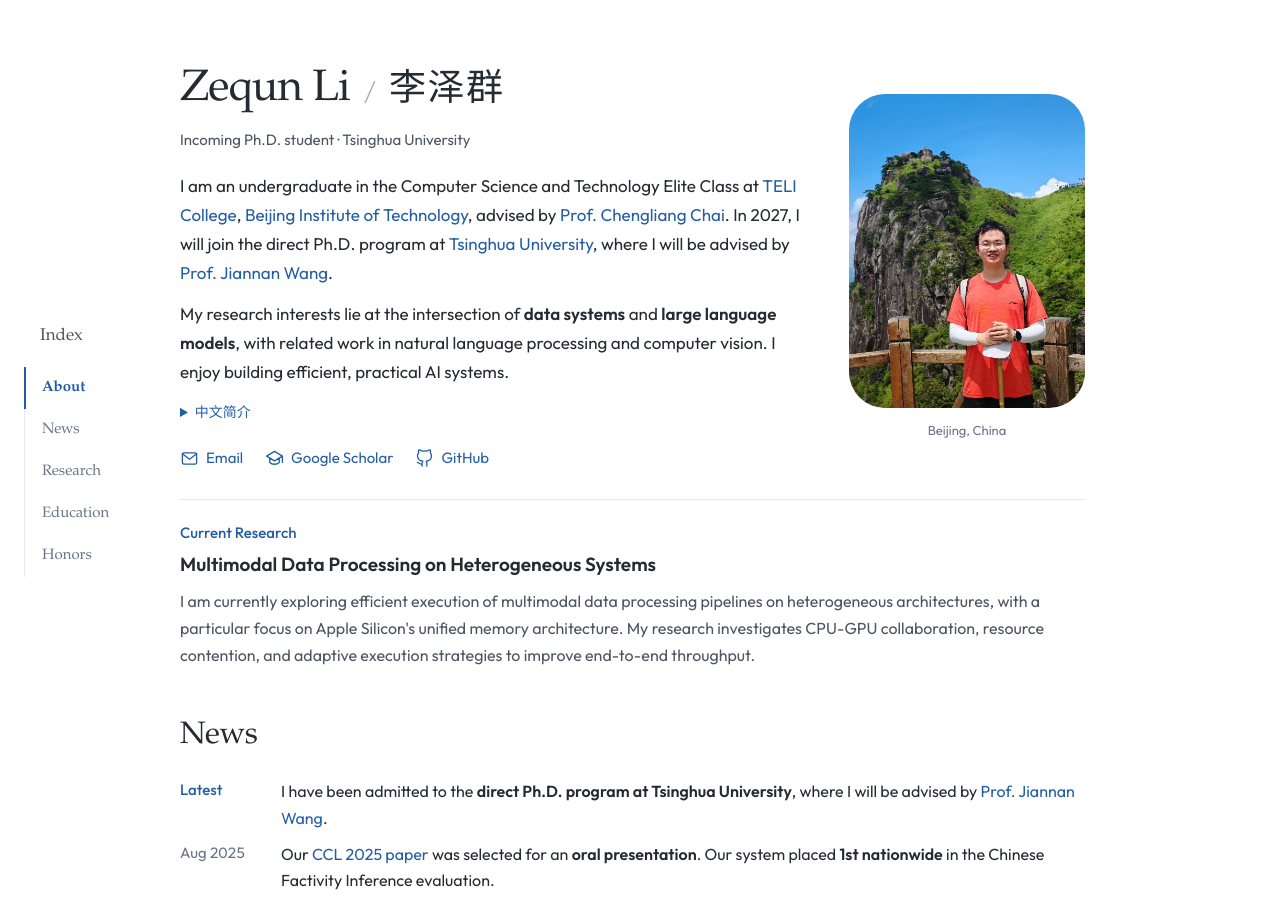
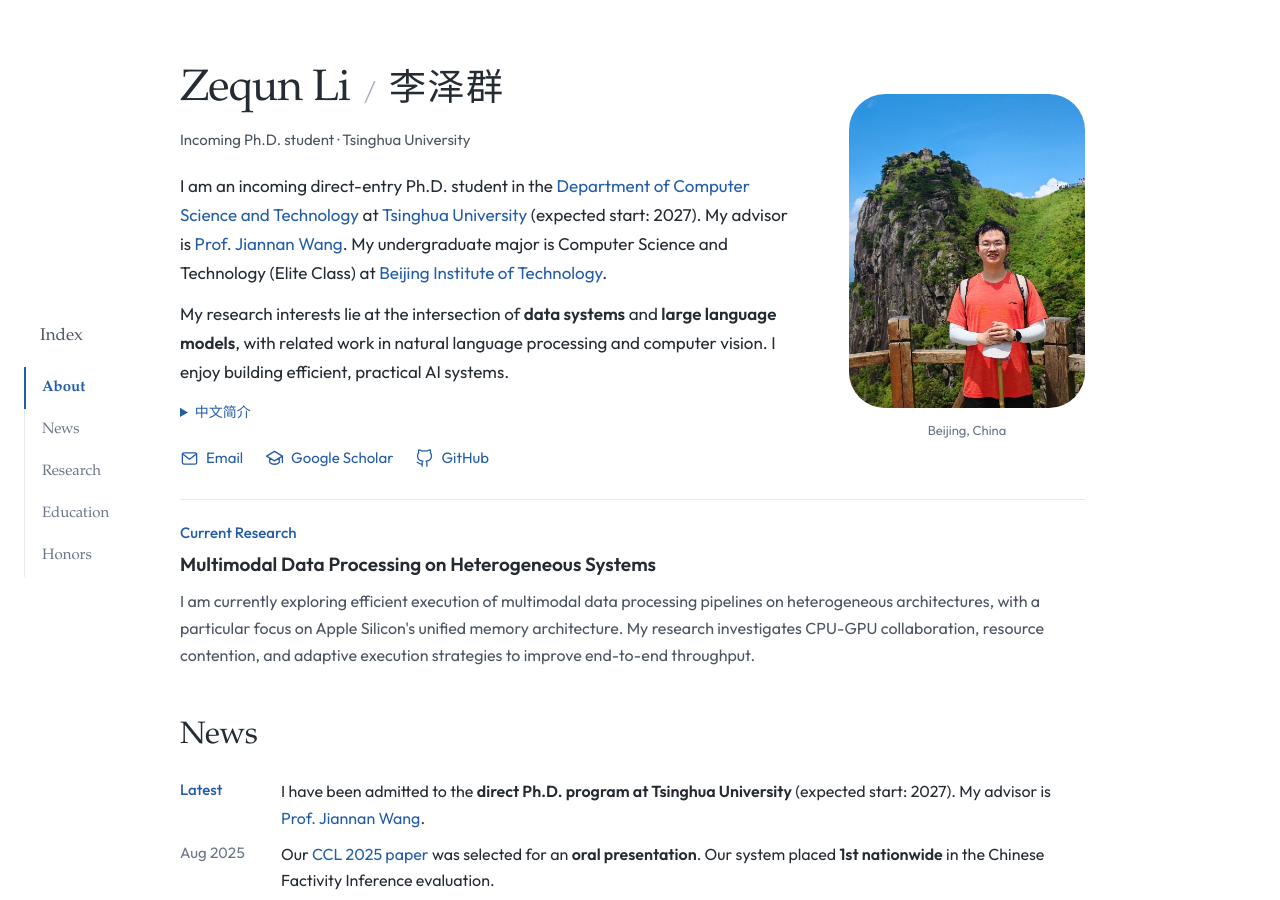
Before and after one commit to wisdomzq/wisdomzq.github.io, a Jekyll site: the page index.html, which Jekyll copies as it is, in a window 1280 px wide and 900 px high. Built offline with Jekyll 4.4.1, drawn with Linux system fonts in a browser that asks for light colours; some of the changed text lies outside the part shown.

Commit message:
Lead with incoming Tsinghua PhD and align advisor wording

```diff
--- a/index.html
+++ b/index.html
@@ -4,11 +4,11 @@
     <meta charset="utf-8">
     <meta name="viewport" content="width=device-width, initial-scale=1">
     <meta name="theme-color" content="#ffffff">
-    <meta name="description" content="Zequn Li (李泽群), incoming Ph.D. student at Tsinghua University in 2027 with Prof. Jiannan Wang. Data systems and efficient multimodal processing on heterogeneous architectures.">
+    <meta name="description" content="Zequn Li (李泽群), incoming direct-entry Ph.D. student in Computer Science and Technology at Tsinghua University (expected start: 2027). Advisor: Prof. Jiannan Wang. Research in data systems, large language models, and efficient multimodal processing.">
     <meta name="author" content="Zequn Li">
     <meta property="og:type" content="profile">
     <meta property="og:title" content="Zequn Li | 李泽群">
-    <meta property="og:description" content="Incoming Ph.D. student at Tsinghua University in 2027 with Prof. Jiannan Wang. Data systems and efficient multimodal processing on heterogeneous architectures.">
+    <meta property="og:description" content="Incoming direct-entry Ph.D. student in Computer Science and Technology at Tsinghua University (expected start: 2027). Advisor: Prof. Jiannan Wang. Research in data systems, large language models, and efficient multimodal processing.">
     <meta property="og:url" content="https://wisdomzq.github.io/">
     <meta property="og:image" content="https://wisdomzq.github.io/assets/images/zequn-li-orange.jpg">
     <meta name="twitter:card" content="summary">
@@ -25,12 +25,8 @@
         "alternateName": "李泽群",
         "url": "https://wisdomzq.github.io/",
         "image": "https://wisdomzq.github.io/assets/images/zequn-li-orange.jpg",
-        "description": "Undergraduate in the Computer Science and Technology Elite Class at TELI College, Beijing Institute of Technology (2023–2027, expected), advised by Prof. Chengliang Chai; incoming direct-entry Ph.D. student at Tsinghua University in 2027 with Prof. Jiannan Wang.",
+        "description": "Incoming direct-entry Ph.D. student in the Department of Computer Science and Technology at Tsinghua University (expected start: 2027). Advisor: Prof. Jiannan Wang. Undergraduate major: Computer Science and Technology (Elite Class), Beijing Institute of Technology.",
         "email": "mailto:zqli@bit.edu.cn",
-        "affiliation": {
-          "@type": "CollegeOrUniversity",
-          "name": "Beijing Institute of Technology"
-        },
         "sameAs": [
           "https://github.com/wisdomzq",
           "https://scholar.google.com/citations?user=GPgDgT0AAAAJ&hl=en"
@@ -69,13 +65,12 @@
           <h1 id="about-title">Zequn Li <span class="name-divider" aria-hidden="true">/</span> <span class="chinese-name" lang="zh-CN">李泽群</span></h1>
           <p class="profile__status">Incoming Ph.D. student · Tsinghua University</p>
           <p>
-            I am an undergraduate in the Computer Science and Technology Elite Class at
-            <a href="https://xuteli.bit.edu.cn/xygk1/tlsy/xyjjtl/index.htm" target="_blank" rel="noopener noreferrer">TELI College</a>,
-            <a href="https://www.bit.edu.cn/" target="_blank" rel="noopener noreferrer">Beijing Institute of Technology</a>,
-            advised by <a href="https://chai-chengliang.github.io/" target="_blank" rel="noopener noreferrer">Prof. Chengliang Chai</a>.
-            In 2027, I will join the direct Ph.D. program at
-            <a href="https://www.tsinghua.edu.cn/" target="_blank" rel="noopener noreferrer">Tsinghua University</a>,
-            where I will be advised by <a href="https://dbgroup.cs.tsinghua.edu.cn/jnwang/" target="_blank" rel="noopener noreferrer">Prof. Jiannan Wang</a>.
+            I am an incoming direct-entry Ph.D. student in the
+            <a href="https://www.cs.tsinghua.edu.cn/" target="_blank" rel="noopener noreferrer">Department of Computer Science and Technology</a> at
+            <a href="https://www.tsinghua.edu.cn/" target="_blank" rel="noopener noreferrer">Tsinghua University</a> (expected start: 2027).
+            My advisor is <a href="https://dbgroup.cs.tsinghua.edu.cn/jnwang/" target="_blank" rel="noopener noreferrer">Prof. Jiannan Wang</a>.
+            My undergraduate major is Computer Science and Technology (Elite Class) at
+            <a href="https://www.bit.edu.cn/" target="_blank" rel="noopener noreferrer">Beijing Institute of Technology</a>.
           </p>
           <p>
             My research interests lie at the intersection of <strong>data systems</strong> and
@@ -108,7 +103,7 @@
         <ul class="news-list">
           <li class="news-list__latest">
             <span class="news-date">Latest</span>
-            <p>I have been admitted to the <strong>direct Ph.D. program at Tsinghua University</strong>, where I will be advised by <a href="https://dbgroup.cs.tsinghua.edu.cn/jnwang/" target="_blank" rel="noopener noreferrer">Prof. Jiannan Wang</a>.</p>
+            <p>I have been admitted to the <strong>direct Ph.D. program at Tsinghua University</strong> (expected start: 2027). My advisor is <a href="https://dbgroup.cs.tsinghua.edu.cn/jnwang/" target="_blank" rel="noopener noreferrer">Prof. Jiannan Wang</a>.</p>
           </li>
           <li>
             <time class="news-date" datetime="2025-08">Aug 2025</time>
@@ -234,7 +229,7 @@
               <h3 id="tsinghua-title"><a href="https://www.tsinghua.edu.cn/" target="_blank" rel="noopener noreferrer">Tsinghua University</a> <span class="education-status">Incoming</span></h3>
               <p class="education-degree">Ph.D. in Computer Science and Technology (direct-entry)</p>
               <p class="education-details"><a href="https://www.cs.tsinghua.edu.cn/" target="_blank" rel="noopener noreferrer">Department of Computer Science and Technology</a></p>
-              <p class="education-details">Prospective advisor: <a href="https://dbgroup.cs.tsinghua.edu.cn/jnwang/" target="_blank" rel="noopener noreferrer">Prof. Jiannan Wang</a></p>
+              <p class="education-details">Advisor: <a href="https://dbgroup.cs.tsinghua.edu.cn/jnwang/" target="_blank" rel="noopener noreferrer">Prof. Jiannan Wang</a></p>
               <p class="education-details"><a href="https://dbgroup.cs.tsinghua.edu.cn/" target="_blank" rel="noopener noreferrer">Database Group</a></p>
             </div>
             <p class="education-dates"><time datetime="2027">2027</time><span>Expected start</span></p>
@@ -247,7 +242,6 @@
               <h3 id="bit-title"><a href="https://www.bit.edu.cn/" target="_blank" rel="noopener noreferrer">Beijing Institute of Technology</a></h3>
               <p class="education-degree">Bachelor's degree in Computer Science and Technology (Elite Class)</p>
               <p class="education-details"><a href="https://xuteli.bit.edu.cn/xygk1/tlsy/xyjjtl/index.htm" target="_blank" rel="noopener noreferrer">TELI College</a></p>
-              <p class="education-details">Research advisor: <a href="https://chai-chengliang.github.io/" target="_blank" rel="noopener noreferrer">Prof. Chengliang Chai</a></p>
             </div>
             <p class="education-dates"><time datetime="2023">2023</time>–<time datetime="2027">2027</time><span>Expected graduation</span></p>
           </article>
```
Also changed, not shown: other parts of index.html (+1 -1 lines), README.md.
